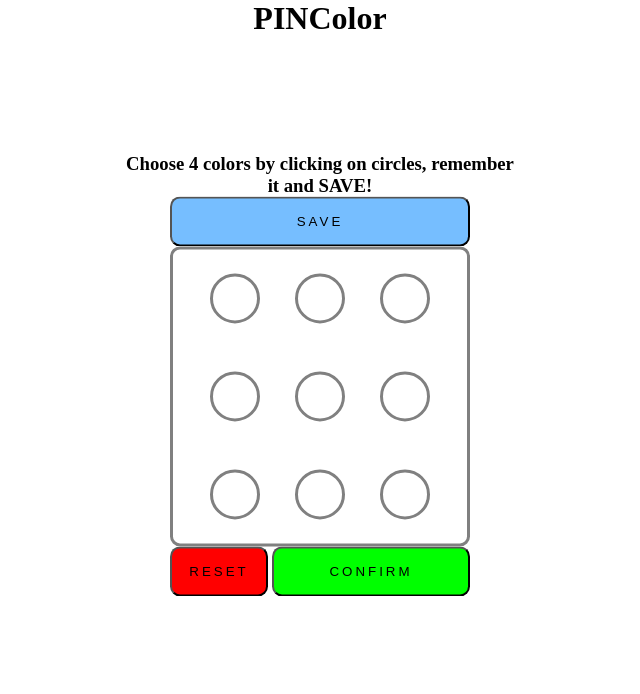
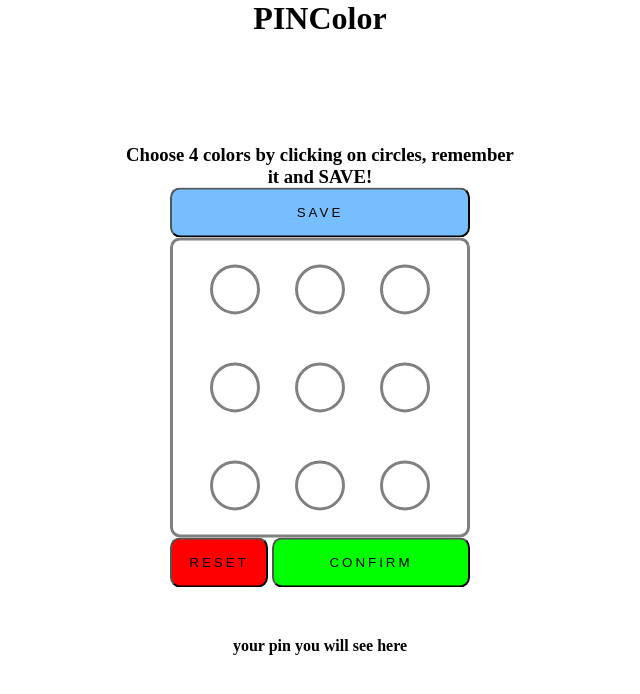
Before and after one commit to DenisB7/pincolor, a React (Create React App) app: page / in a window 1280 px wide. Shown: the top 694 px of the page, without its empty margins (320-960 px from the left). Built offline with nearby package versions, Linux system fonts and the light colour scheme.

Commit message:
Add showing pincolor code

```diff
--- a/src/App.js
+++ b/src/App.js
@@ -10,7 +10,7 @@ function CircleButton({ className, style, onUserCircleClick }) {
 
 function Board({ history, onUserCircleClick, savedPinColor, confirmed }) {
   /*
-    Title: Board with circles and to handle user interaction with circles
+    Title: Board with circles and to handle user interaction with circles and colors in them
     About the code below:
     It creates Board with circles which are buttons, when user click on any circle, it change colors.
     It has limit, user can click only on 4 circles.
@@ -99,6 +99,8 @@ export default function Pin() {
       setSavedPinColor(history);
       setHistory(Array(10).fill("#FFFFFF"));
       document.getElementById("message-to-user").textContent = "Great! Please enter your PINColor code and click CONFIRM button!";
+      let pinToShow = chosenColors.join("");
+      document.getElementById("show-pin-message").textContent = `your pin: ${pinToShow}`;
     } else if (savedPinColor.length > 0 && confirmed === false) {
       document.getElementById("message-to-user").textContent = "You already SAVEd your pincolor! Try to recall it and click on CONFIRM or RESET everything!";
     }
@@ -108,6 +110,7 @@ export default function Pin() {
     setHistory(Array(10).fill("#FFFFFF"));
     setSavedPinColor([]);
     document.getElementById("message-to-user").textContent = "Choose 4 colors by clicking on circles, remember it and SAVE!";
+    document.getElementById("show-pin-message").textContent = "your pin you will see here";
   };
 
   function handleUserClickOnConfirmButton() {
@@ -140,6 +143,7 @@ export default function Pin() {
         <ResetButton handleUserClickOnResetButton={handleUserClickOnResetButton}/>
         <ConfirmButton handleUserClickOnConfirmButton={handleUserClickOnConfirmButton}/>
       </div>
+      <p id="show-pin-message">your pin you will see here</p>
     </div>
   );
 }
--- a/src/styles.css
+++ b/src/styles.css
@@ -46,6 +46,11 @@ h3 {
 
 h1, h3 {
     text-align: center;
+}
+
+p#show-pin-message {
+    text-align: center;
+    font-weight: bold;
 }
 
 div.row {
```
